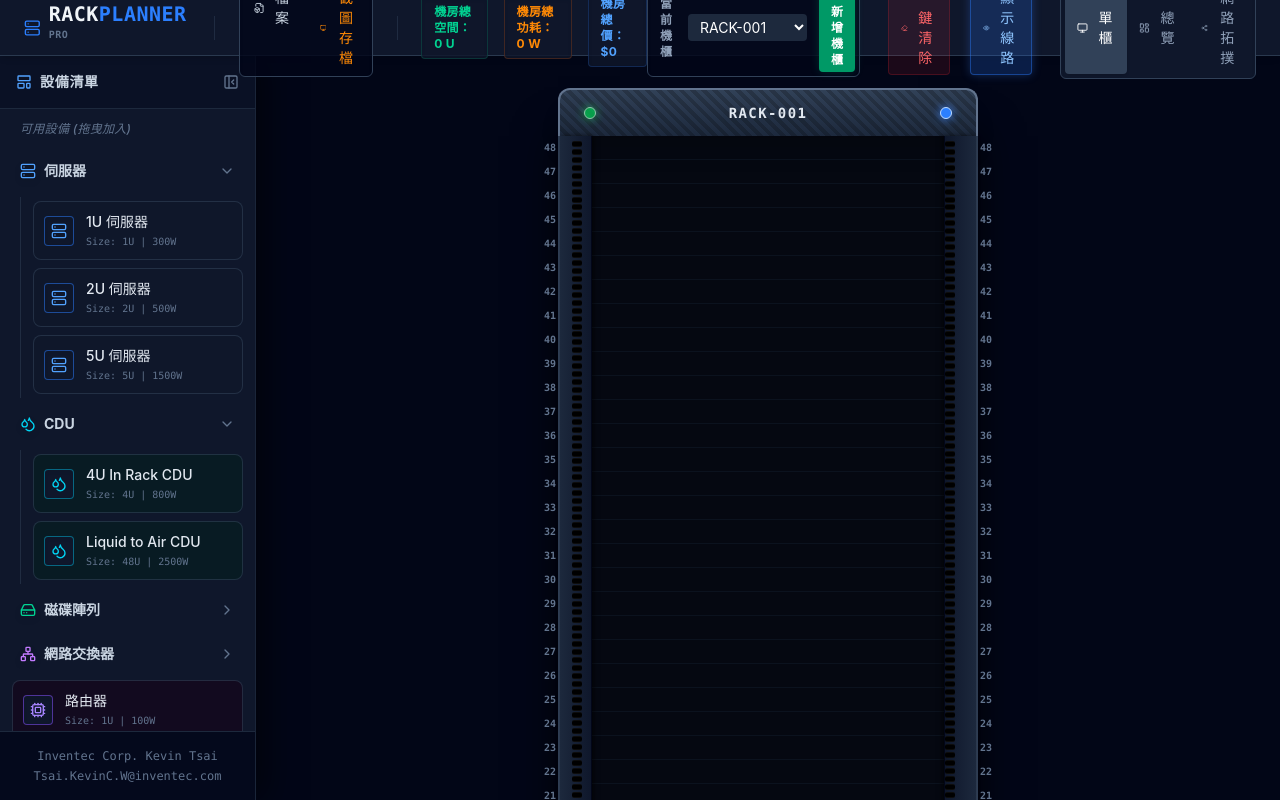
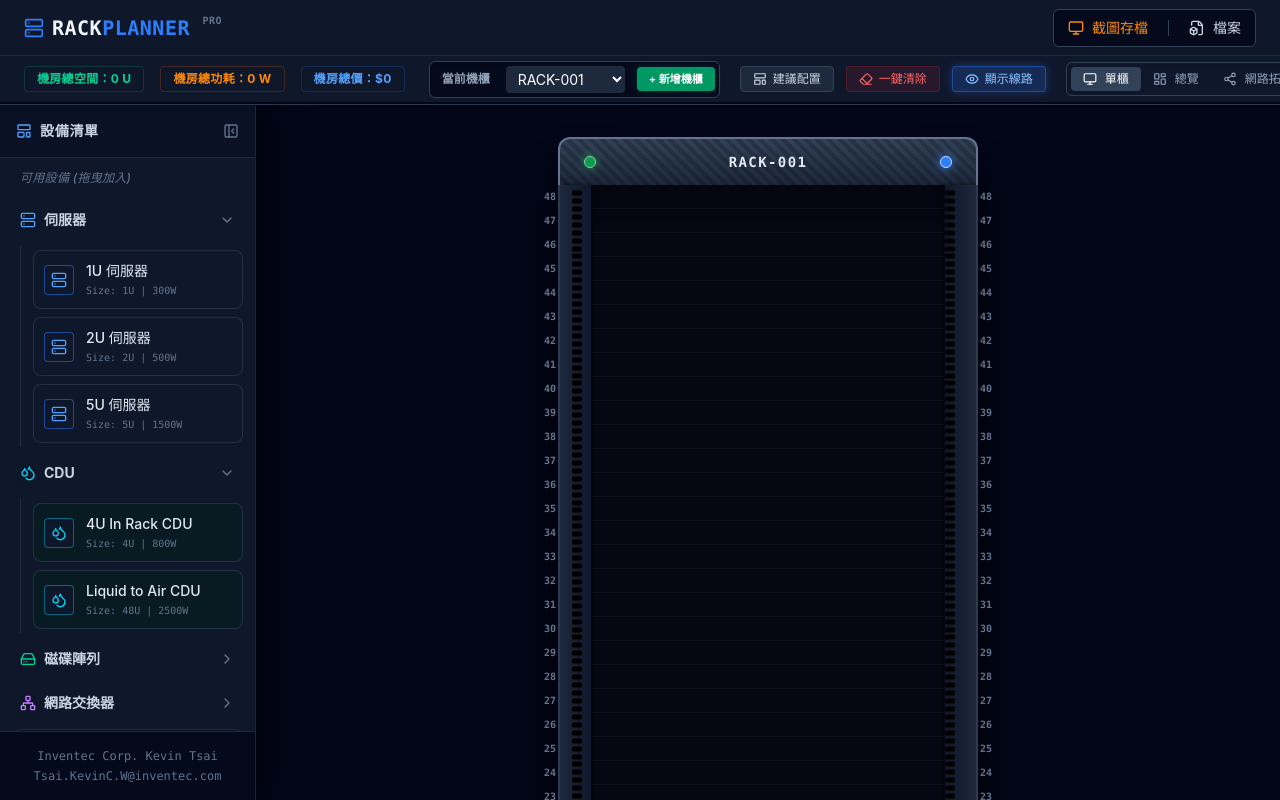
Before and after one commit to tsaikevnicw-web/rackplannerPRO, a React (Vite) app: page / in a window 1280 px wide. Built offline with nearby package versions, Linux system fonts and the light colour scheme.

Commit message:
Fix fit to screen scaling, cables overly bug, html2canvas export crash, restructure Header layout

```diff
--- a/src/components/layout/Header.jsx
+++ b/src/components/layout/Header.jsx
@@ -10,7 +10,7 @@ const Header = () => {
         isFileMenuOpen, setIsFileMenuOpen, isRaMenuOpen, setIsRaMenuOpen,
         isExporting, fileInputRef,
         handleFileChange, handleSaveData, handleExportBOM, handleExportCableRouting, handleExportImage,
-        setClearConfirm, generateId, showAlert
+        setClearConfirm, setRaModalState, generateId, showAlert
     } = useRackPlanner();
 
     const totalSpace = devices.filter(d => d.type !== 'SideCDU').reduce((sum, dev) => sum + (dev.size || 0), 0);
@@ -30,8 +30,9 @@ const Header = () => {
     };
 
     return (
-        <header className="h-14 bg-slate-900 border-b border-slate-700/80 flex items-center justify-between px-6 shrink-0 relative z-30 shadow-md">
-            <div className="flex items-center gap-6">
+        <header className="bg-slate-900 border-b border-slate-700/80 flex flex-col shrink-0 relative z-30 shadow-md">
+            {/* Top Row: Logo (left) and File / Screenshot (right) */}
+            <div className="h-14 w-full flex items-center justify-between px-6 border-b border-slate-700/40">
                 <div className="flex items-center gap-2">
                     <Server className="w-5 h-5 text-blue-500" />
                     <h1 className="text-xl font-bold text-slate-100 tracking-wide font-mono">
@@ -39,9 +40,17 @@ const Header = () => {
                     </h1>
                 </div>
 
-                <div className="h-6 w-px bg-slate-700/50 hidden sm:block"></div>
+                <div className="flex bg-slate-950/80 p-0.5 rounded-md border border-slate-700 shadow-inner gap-1">
+                    <button
+                        onClick={handleExportImage}
+                        disabled={isExporting}
+                        className={`flex items-center gap-2 px-3 py-1.5 text-sm font-medium rounded transition-all text-orange-400 hover:bg-slate-800 hover:text-orange-300 ${isExporting ? 'opacity-50 cursor-not-allowed' : ''}`}
+                    >
+                        <Monitor className="w-4 h-4" /> 截圖存檔
+                    </button>
 
-                <div className="hidden sm:flex bg-slate-950/80 p-0.5 rounded-md border border-slate-700 shadow-inner gap-1">
+                    <div className="h-4 w-px bg-slate-700 mx-1 self-center hidden sm:block"></div>
+
                     <div className="relative">
                         <button
                             onClick={() => setIsFileMenuOpen(!isFileMenuOpen)}
@@ -56,7 +65,7 @@ const Header = () => {
                         {isFileMenuOpen && (
                             <>
                                 <div className="fixed inset-0 z-40" onClick={() => setIsFileMenuOpen(false)}></div>
-                                <div className="absolute left-0 top-full mt-2 w-56 bg-slate-800 rounded-xl shadow-2xl border border-slate-600 py-2 z-50 animate-in slide-in-from-top-2 duration-200">
+                                <div className="absolute right-0 top-full mt-2 w-56 bg-slate-800 rounded-xl shadow-2xl border border-slate-600 py-2 z-50 animate-in slide-in-from-top-2 duration-200">
                                     <div className="px-3 py-1.5 text-xs font-bold text-slate-500 tracking-wider">專案存檔</div>
                                     <label className="flex items-center gap-3 px-4 py-2 hover:bg-blue-500/20 hover:text-blue-400 cursor-pointer text-sm text-slate-300 transition-colors">
                                         <DownloadCloud className="w-4 h-4" /> 讀取專案檔 (.json)
@@ -79,33 +88,26 @@ const Header = () => {
                             </>
                         )}
                     </div>
-                    <button
-                        onClick={handleExportImage}
-                        disabled={isExporting}
-                        className={`flex items-center gap-2 px-3 py-1.5 text-sm font-medium rounded transition-all text-orange-400 hover:bg-slate-800 hover:text-orange-300 ${isExporting ? 'opacity-50 cursor-not-allowed' : ''}`}
-                    >
-                        <Monitor className="w-4 h-4" /> 截圖存檔
-                    </button>
+                </div>
             </div>
 
-                <div className="h-6 w-px bg-slate-700/50 hidden sm:block"></div>
-
-                <div className="hidden lg:flex items-center gap-4 text-xs font-bold tracking-wide">
-                    <div className="bg-slate-900/80 text-emerald-400 px-3 py-1.5 rounded border border-emerald-500/20 shadow-inner relative group">
+            {/* Bottom Row: Stats and Toolbar */}
+            <div className="h-12 w-full flex items-center justify-between px-6 bg-slate-900 border-b-2 border-slate-950 overflow-x-auto">
+                <div className="flex items-center gap-4 text-xs font-bold tracking-wide shrink-0">
+                    <div className="text-emerald-400 px-3 py-1 rounded border border-emerald-500/20 shadow-inner group whitespace-nowrap">
                         機房總空間：{totalSpace} U
                     </div>
-                    <div className="bg-slate-900/80 text-orange-400 px-3 py-1.5 rounded border border-orange-500/20 shadow-inner relative group">
+                    <div className="text-orange-400 px-3 py-1 rounded border border-orange-500/20 shadow-inner group whitespace-nowrap">
                         機房總功耗：{totalPower.toLocaleString()} W
                     </div>
-                    <div className="bg-slate-900/80 text-blue-400 px-3 py-1.5 rounded border border-blue-500/20 shadow-inner relative group">
+                    <div className="text-blue-400 px-3 py-1 rounded border border-blue-500/20 shadow-inner group whitespace-nowrap">
                         機房總價：${totalPrice.toLocaleString()}
                     </div>
                 </div>
-            </div>
 
-            <div className="flex items-center gap-3">
+                <div className="flex items-center gap-3 shrink-0 ml-6">
                     {(viewMode === 'single' || viewMode === 'overview') && (
-                    <div className="flex items-center gap-2 bg-slate-950/80 p-1 rounded-md border border-slate-700 shadow-inner mr-4">
+                        <div className="flex items-center gap-2 bg-slate-950/80 p-1 rounded-md border border-slate-700 shadow-inner mr-2">
                             {viewMode === 'single' && (
                                 <>
                                     <span className="text-xs text-slate-400 font-bold px-2">當前機櫃</span>
@@ -120,7 +122,7 @@ const Header = () => {
                             )}
                             <button
                                 onClick={handleAddRackClick}
-                            className="ml-1 px-3 py-1 bg-emerald-600 hover:bg-emerald-500 text-white rounded text-xs font-bold transition-colors shadow-[0_0_10px_rgba(16,185,129,0.2)]"
+                                className="ml-1 px-3 py-1 bg-emerald-600 hover:bg-emerald-500 text-white rounded text-[11px] font-bold transition-colors shadow-[0_0_10px_rgba(16,185,129,0.2)] whitespace-nowrap"
                             >
                                 + 新增機櫃
                             </button>
@@ -130,59 +132,95 @@ const Header = () => {
                     {(viewMode === 'overview' || viewMode === 'network') && (
                         <button
                             onClick={() => setIsFitToScreen(!isFitToScreen)}
-                        className={`flex items-center gap-1.5 px-3 py-1.5 mr-2 text-sm font-medium rounded transition-all border ${
+                            className={`flex items-center gap-1.5 px-3 py-1 text-xs font-medium rounded transition-all border ${
                                 isFitToScreen ? 'bg-blue-500/20 text-blue-300 border-blue-500/40 shadow-[0_0_10px_rgba(59,130,246,0.3)]' : 'bg-slate-800 text-slate-500 border-slate-700 hover:text-slate-300'
                             }`}
                             title={isFitToScreen ? "恢復原始比例" : "自適應縮放至符合螢幕大小"}
                         >
-                        {isFitToScreen ? <Minimize className="w-4 h-4" /> : <Maximize className="w-4 h-4" />}
-                        <span className="hidden sm:inline">{isFitToScreen ? '原始比例' : '自適應'}</span>
+                            {isFitToScreen ? <Minimize className="w-3.5 h-3.5" /> : <Maximize className="w-3.5 h-3.5" />}
+                            <span className="whitespace-nowrap">{isFitToScreen ? '原始比例' : '自適應'}</span>
                         </button>
                     )}
 
+                    <div className="relative">
+                        <button
+                            onClick={() => setIsRaMenuOpen(!isRaMenuOpen)}
+                            className={`flex items-center gap-1.5 px-3 py-1 text-xs font-medium rounded transition-all border ${
+                                isRaMenuOpen ? 'bg-blue-600 text-white border-blue-500 shadow-lg shadow-blue-500/20' : 'bg-slate-800 text-slate-300 border-slate-700 hover:text-white'
+                            }`}
+                            title="NV RA 建議配置"
+                        >
+                            <LayoutTemplate className="w-3.5 h-3.5" /> <span className="whitespace-nowrap">建議配置</span>
+                        </button>
+
+                        {isRaMenuOpen && (
+                            <>
+                                <div className="fixed inset-0 z-40" onClick={() => setIsRaMenuOpen(false)}></div>
+                                <div className="absolute right-0 top-full mt-2 w-64 bg-slate-800 rounded-xl shadow-2xl border border-slate-600 py-2 z-50 animate-in slide-in-from-top-2 duration-200">
+                                    <div className="px-3 py-1.5 text-xs font-bold text-slate-500 tracking-wider">NVIDIA Reference Architecture</div>
+                                    <button
+                                        onClick={() => { setRaModalState({ isOpen: true, type: 'GB200_NVL72' }); setIsRaMenuOpen(false); }}
+                                        className="w-full flex flex-col items-start px-4 py-2 hover:bg-blue-500/20 transition-colors group"
+                                    >
+                                        <div className="text-sm font-bold text-slate-200 group-hover:text-blue-400">GB200 NVL72</div>
+                                        <div className="text-[10px] text-slate-500">Liquid-Cooled AI Rack (72 GPUs)</div>
+                                    </button>
+                                    <button
+                                        onClick={() => { setRaModalState({ isOpen: true, type: 'H100_HGX' }); setIsRaMenuOpen(false); }}
+                                        className="w-full flex flex-col items-start px-4 py-2 hover:bg-blue-500/20 transition-colors group"
+                                    >
+                                        <div className="text-sm font-bold text-slate-200 group-hover:text-blue-400">H100 HGX (8-GPU)</div>
+                                        <div className="text-[10px] text-slate-500">Air-Cooled BasePOD Architecture</div>
+                                    </button>
+                                </div>
+                            </>
+                        )}
+                    </div>
+
                     <button
                         onClick={handleClearAllClick}
-                    className="flex items-center gap-1.5 px-3 py-1.5 mr-2 text-sm font-medium rounded transition-all bg-red-500/10 text-red-400 border border-red-500/20 hover:bg-red-500/20 hover:text-red-300"
+                        className="flex items-center gap-1.5 px-3 py-1 text-xs font-medium rounded transition-all bg-red-500/10 text-red-400 border border-red-500/20 hover:bg-red-500/20 hover:text-red-300"
                         title="清空設備"
                     >
-                    <Eraser className="w-4 h-4" /> <span className="hidden sm:inline">一鍵清除</span>
+                        <Eraser className="w-3.5 h-3.5" /> <span className="whitespace-nowrap">一鍵清除</span>
                     </button>
 
                     <button
                         onClick={() => setShowCables(!showCables)}
-                    className={`flex items-center gap-1.5 px-3 py-1.5 mr-4 text-sm font-medium rounded transition-all border ${
+                        className={`flex items-center gap-1.5 px-3 py-1 mr-2 text-xs font-medium rounded transition-all border ${
                             showCables ? 'bg-blue-500/20 text-blue-300 border-blue-500/40 shadow-[0_0_10px_rgba(59,130,246,0.3)]' : 'bg-slate-800 text-slate-500 border-slate-700 hover:text-slate-300'
                         }`}
                     >
-                    {showCables ? <Eye className="w-4 h-4" /> : <EyeOff className="w-4 h-4" />}
-                    <span className="hidden sm:inline">{showCables ? '顯示線路' : '隱藏線路'}</span>
+                        {showCables ? <Eye className="w-3.5 h-3.5" /> : <EyeOff className="w-3.5 h-3.5" />}
+                        <span className="whitespace-nowrap">{showCables ? '顯示線路' : '隱藏線路'}</span>
                     </button>
 
                     <div className="flex bg-slate-900 rounded-md p-1 border border-slate-700 shadow-inner">
                         <button
                             onClick={() => setViewMode('single')}
-                        className={`flex items-center gap-2 px-3 py-1.5 text-sm font-medium rounded transition-all ${
+                            className={`flex items-center gap-2 px-3 py-1 text-xs font-medium rounded transition-all ${
                                 viewMode === 'single' ? 'bg-slate-700 text-white shadow' : 'text-slate-400 hover:text-slate-200'
                             }`}
                         >
-                        <Monitor className="w-4 h-4" /> 單櫃
+                            <Monitor className="w-3.5 h-3.5" /> 單櫃
                         </button>
                         <button
                             onClick={() => { setViewMode('overview'); setSelectedId(null); }}
-                        className={`flex items-center gap-2 px-3 py-1.5 text-sm font-medium rounded transition-all ${
+                            className={`flex items-center gap-2 px-3 py-1 text-xs font-medium rounded transition-all ${
                                 viewMode === 'overview' ? 'bg-slate-700 text-white shadow' : 'text-slate-400 hover:text-slate-200'
                             }`}
                         >
-                        <LayoutDashboard className="w-4 h-4" /> 總覽
+                            <LayoutDashboard className="w-3.5 h-3.5" /> 總覽
                         </button>
                         <button
                             onClick={() => { setViewMode('network'); setSelectedId(null); }}
-                        className={`flex items-center gap-2 px-3 py-1.5 text-sm font-medium rounded transition-all ${
+                            className={`flex items-center gap-2 px-3 py-1 text-xs font-medium rounded transition-all ${
                                 viewMode === 'network' ? 'bg-slate-700 text-white shadow' : 'text-slate-400 hover:text-slate-200'
                             }`}
                         >
-                        <Share2 className="w-4 h-4" /> 網路拓撲
+                            <Share2 className="w-3.5 h-3.5" /> 網路拓撲
                         </button>
+                    </div>
                 </div>
             </div>
         </header>
--- a/src/components/rack/CablesOverlay.jsx
+++ b/src/components/rack/CablesOverlay.jsx
@@ -2,7 +2,7 @@ import React, { useEffect, useState } from 'react';
 import { useRackPlanner } from '../../context/RackPlannerContext';
 
 const CablesOverlay = () => {
-    const { devices, drawing, setDrawing, showCables, handleConnectionChange } = useRackPlanner();
+    const { devices, drawing, setDrawing, showCables, handleConnectionChange, scaleFactor, isFitToScreen, viewMode } = useRackPlanner();
     const [localCoords, setLocalCoords] = useState({});
 
     useEffect(() => {
@@ -18,11 +18,13 @@ const CablesOverlay = () => {
                 const newCoords = {};
                 let changed = false;
 
+                const currentScale = (isFitToScreen && viewMode !== 'single') ? scaleFactor : 1;
+
                 ports.forEach(port => {
                     const id = port.getAttribute('data-port-id');
                     const rect = port.getBoundingClientRect();
-                    const x = rect.left + rect.width / 2 - containerRect.left;
-                    const y = rect.top + rect.height / 2 - containerRect.top;
+                    const x = (rect.left + rect.width / 2 - containerRect.left) / currentScale;
+                    const y = (rect.top + rect.height / 2 - containerRect.top) / currentScale;
                     newCoords[id] = { x, y };
                 });
 
@@ -52,8 +54,9 @@ const CablesOverlay = () => {
 
                 const containerRect = rackContainer.getBoundingClientRect();
 
-                const currentX = e.clientX - containerRect.left;
-                const currentY = e.clientY - containerRect.top;
+                const currentScale = (isFitToScreen && viewMode !== 'single') ? scaleFactor : 1;
+                const currentX = (e.clientX - containerRect.left) / currentScale;
+                const currentY = (e.clientY - containerRect.top) / currentScale;
 
                 setDrawing(prev => ({ ...prev, currentX, currentY }));
             }
@@ -130,19 +133,12 @@ const CablesOverlay = () => {
 
     return (
         <svg className="absolute inset-0 w-full h-full pointer-events-none z-[100]" style={{ overflow: 'visible' }}>
-            <defs>
-                <filter id="glow" x="-20%" y="-20%" width="140%" height="140%">
-                    <feGaussianBlur stdDeviation="3" result="blur" />
-                    <feComposite in="SourceGraphic" in2="blur" operator="over" />
-                </filter>
-            </defs>
-
             {connectionPaths.map(conn => (
                 <g key={conn.id}>
                     {/* Shadow line */}
                     <path d={conn.path} className="stroke-slate-950" strokeWidth="4" fill="none" opacity="0.3"/>
-                    {/* Colored glow line */}
-                    <path d={conn.path} className={`${conn.colorClass}`} strokeWidth="2" fill="none" opacity="0.5" filter="url(#glow)"/>
+                    {/* Colored line, filter removed for html2canvas compatibility */}
+                    <path d={conn.path} className={`${conn.colorClass}`} strokeWidth="2" fill="none" opacity="0.8" />
                 </g>
             ))}
 
--- a/src/context/RackPlannerContext.jsx
+++ b/src/context/RackPlannerContext.jsx
@@ -12,7 +12,11 @@ export const RackPlannerProvider = ({ children }) => {
     const alertModalRef = useRef(null);
 
     // Context Hooks Data
-    const { racks, setRacks, devices, setDevices, connectedPortsSet, generateId, handleUpdateRack, handleUpdateDevice, handleConnectionChange, handleDisconnectPort, handleHardwareSpecChange, handleAutoConnectGroup, handleHAAutoConnect } = useRackData(alertModalRef);
+    const {
+        racks, setRacks, devices, setDevices, connectedPortsSet, generateId,
+        handleUpdateRack, handleUpdateDevice, handleConnectionChange, handleDisconnectPort,
+        handleHardwareSpecChange, handleAutoConnectGroup, handleHAAutoConnect, handleApplyRATemplate
+    } = useRackData(alertModalRef);
 
     // UI States
     const [activeRackId, setActiveRackId] = useState('rack-1');
@@ -74,6 +78,7 @@ export const RackPlannerProvider = ({ children }) => {
             isSidebarOpen, setIsSidebarOpen, layoutSize, setLayoutSize,
             rackContainerRef, mainAreaRef, fileInputRef,
             connectedPortsSet, generateId, handleUpdateRack, handleUpdateDevice, handleConnectionChange, handleDisconnectPort, handleHardwareSpecChange, handleAutoConnectGroup, handleHAAutoConnect,
+            handleApplyRATemplate,
             showAlert, handleSaveData, handleExportBOM, handleExportCableRouting, handleExportImage, handleFileChange
         }}>
             {children}
```
Also changed, not shown: src/App.jsx (+42 -4 lines), src/hooks/useRackData.js (+54 -1 lines). Lines whose indentation alone changed are shown as unchanged.
